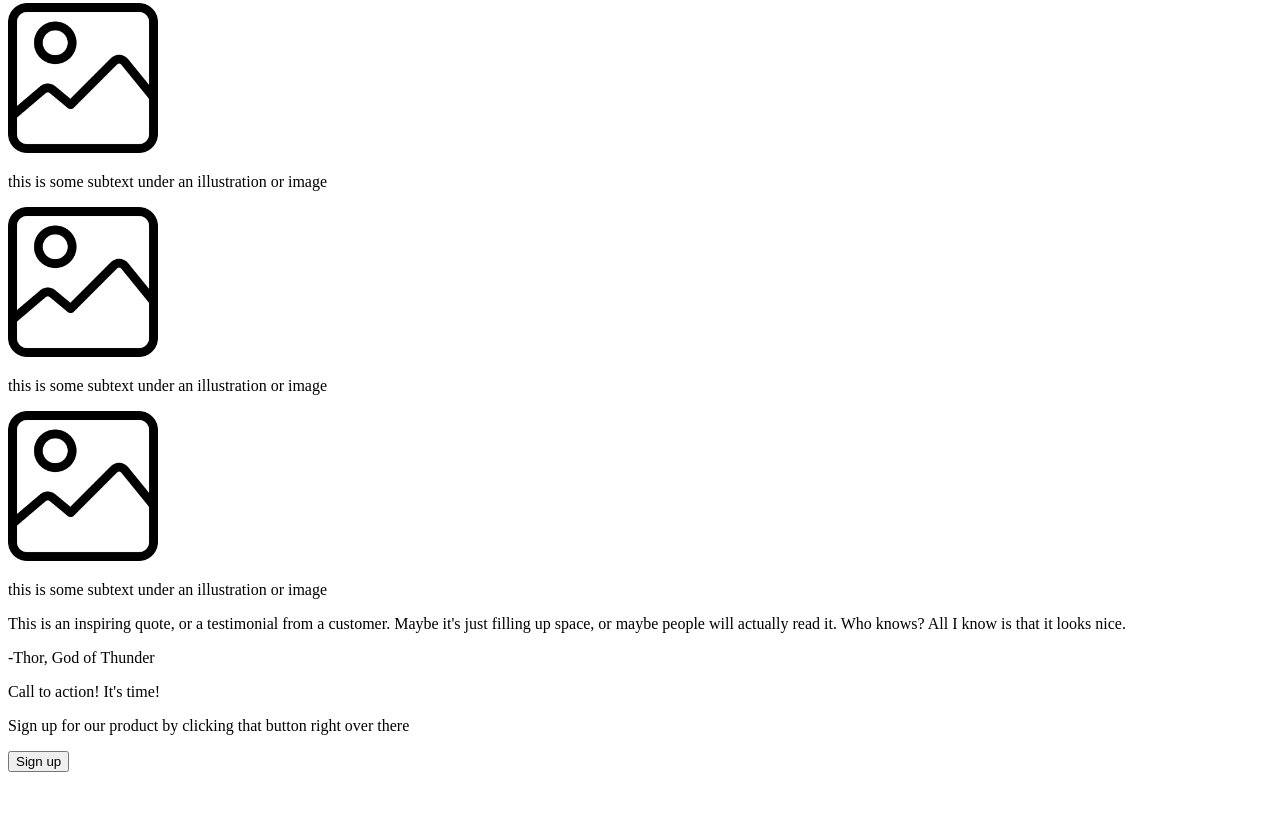
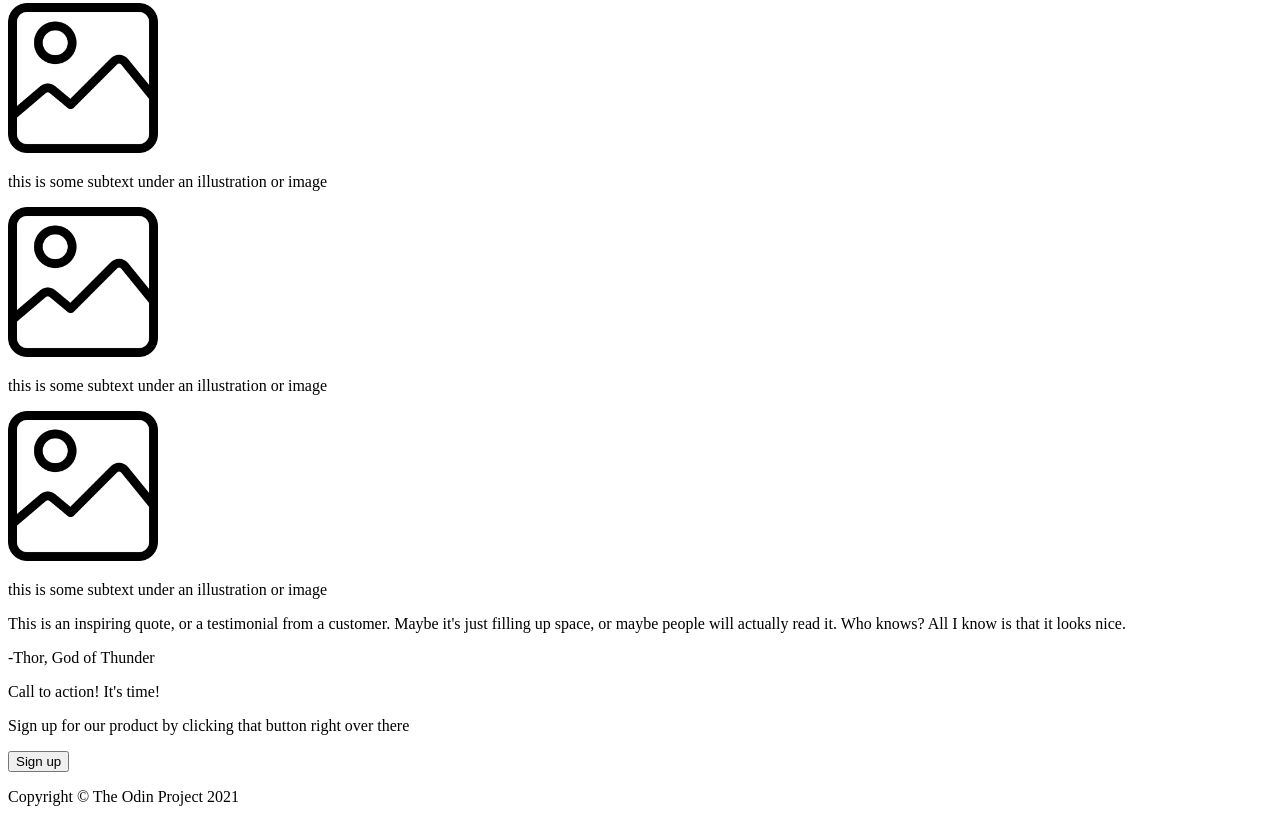
Before and after one commit to staneaurelius/front-end-foundation, a plain HTML site: page css-landing-page/index.html in a window 1280 px wide. Shown: the part 703-1525 px from the top of the page. Before the commit the page ends 1483 px from the top, so only its background shows below. Drawn offline with Linux system fonts and the light colour scheme.

Commit message:
Add footer

```diff
--- a/css-landing-page/index.html
+++ b/css-landing-page/index.html
@@ -61,5 +61,9 @@
                 <button>Sign up</button>
             </div>
         </div>
+
+        <div class="footer">
+            <p>Copyright &copy The Odin Project 2021</p>
+        </div>
     </body>
 </html>
```
